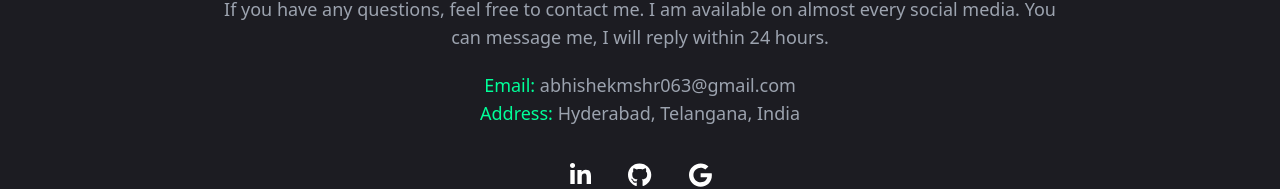
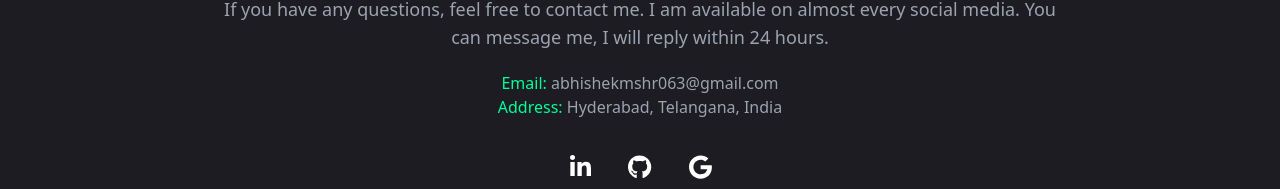
Before and after one commit to AbhishekAdarshMishra/my-portfolio, a React (Vite) app: page /contact in a window 1280 px wide. Shown: the part 249-438 px from the top of the page. Built offline with nearby package versions, Linux system fonts and the light colour scheme; a web font is replaced by a local one.

Commit message:
Ui changes

```diff
--- a/src/components/MobileNav.tsx
+++ b/src/components/MobileNav.tsx
@@ -3,6 +3,7 @@ import { RouteLinks } from "@routes/routeUtils";
 import { Link, useLocation } from "react-router-dom";
 import { FontAwesomeIcon } from "@fortawesome/react-fontawesome";
 import { faBars, faX } from "@fortawesome/free-solid-svg-icons";
+import { HireButton } from "./ui/tailwindcss-buttons";
 
 const MobileNav = () => {
   const [isOpen, setIsOpen] = useState(false);
@@ -72,6 +73,9 @@ const MobileNav = () => {
                 </Link>
                 )
             })}
+            <Link to="/contact" onClick={toggleNav}>
+                <HireButton>Hire me</HireButton>
+            </Link>
         </div>
       </div>
     </div>
--- a/src/components/pages/ContactPage.tsx
+++ b/src/components/pages/ContactPage.tsx
@@ -11,12 +11,12 @@ const ContactPage = () => {
       <div className=" text-lg mt-4 text-gray-400">If you have any questions, feel free to contact me. I am available on almost every social media. You can message me, I will reply within 24 hours.</div>
 
         <div className="mt-5 flex justify-center">
-          <div className="text-lg text-accent">Email:&nbsp;</div>
-          <div className="text-lg text-gray-400"> {Contact.email}</div>
+          <div className="text-md text-accent hidden md:block">Email:&nbsp;</div>
+          <div className="text-md md:text-gray-400 text-accent/50"> {Contact.email}</div>
         </div>
         <div className="flex justify-center">
-          <div className="text-lg text-accent">Address:&nbsp;</div>
-          <div className="text-lg text-gray-400"> {Contact.address}</div>
+          <div className="text-md text-accent hidden md:block">Address:&nbsp;</div>
+          <div className="text-md md:text-gray-400 text-accent/50"> {Contact.address}</div>
         </div>
 
         <Social containerStyles='flex justify-center mt-8 gap-6' iconStyles="w-9 h-9 pt-1 hover:border-2 hover:border-white hover:bg-white text-white hover:text-black rounded-full flex justify-center item-center text-accent hover:transition-all duration-500"></Social>
```
